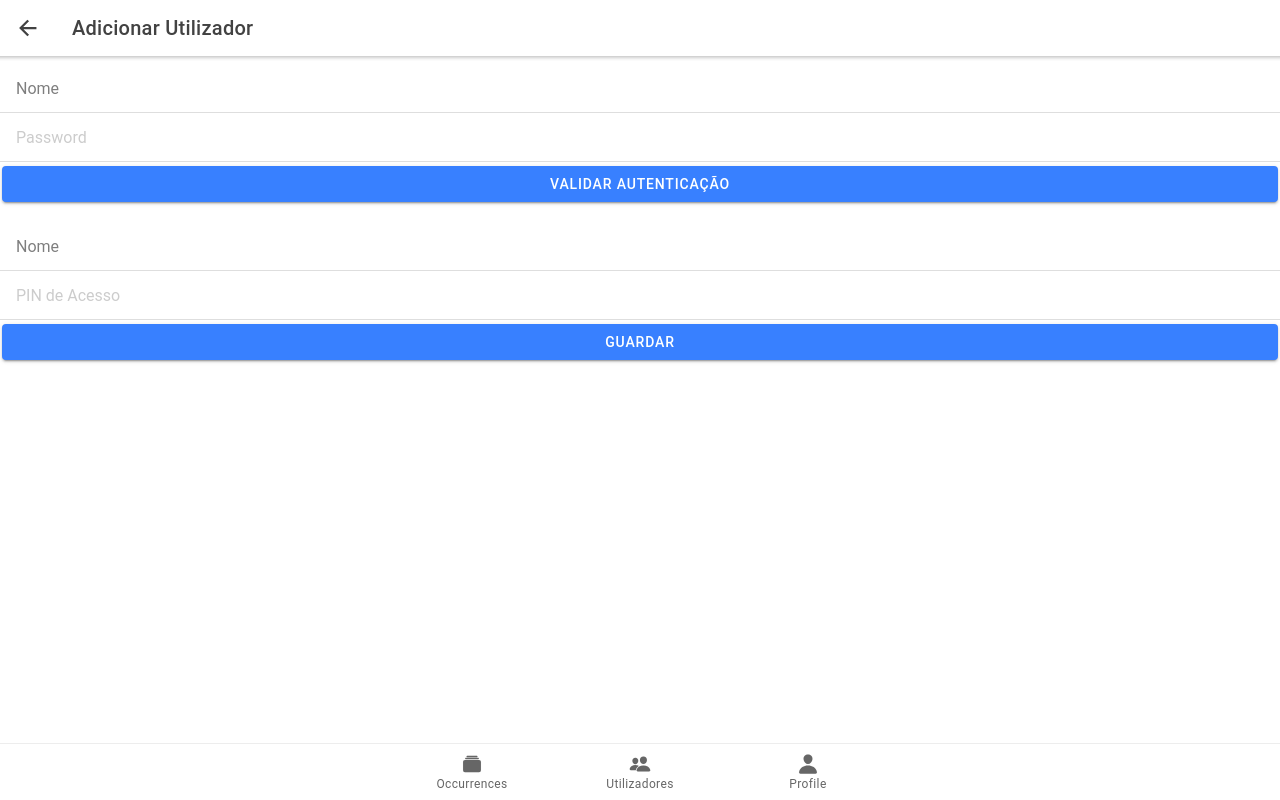
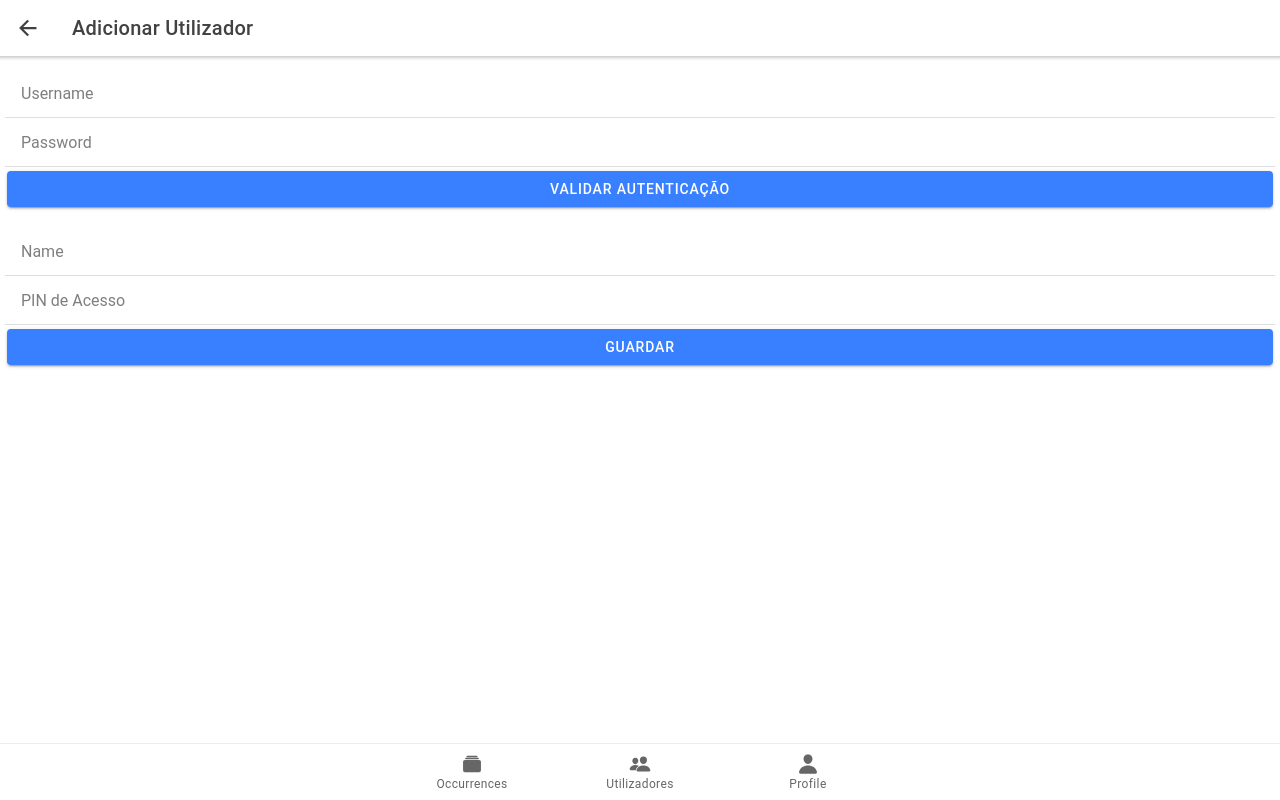
Before and after one commit to ruicosta1933/react-ionic, a React (Create React App) app: page /addUser in a window 1280 px wide. Built offline with nearby package versions, Linux system fonts and the light colour scheme.

Commit message:
Bugs Fixed

```diff
--- a/src/App.tsx
+++ b/src/App.tsx
@@ -40,9 +40,6 @@ setupIonicReact();
 const App: React.FC = () => (
   <IonApp>
     <IonReactRouter>
-        <Route path="/addUser" component={addUser} >
-            <AddUser />
-        </Route>
       <IonTabs>
         <IonRouterOutlet>
           <Route exact path="/tab1">
@@ -57,6 +54,9 @@ const App: React.FC = () => (
           <Route exact path="/">
             <Redirect to="/tab1" />
           </Route>
+          <Route path="/addUser" exact >
+            <AddUser />
+        </Route>
         </IonRouterOutlet>
         <IonTabBar slot="bottom">
           <IonTabButton tab="tab1" href="/tab1">
--- a/src/pages/Tab3.tsx
+++ b/src/pages/Tab3.tsx
@@ -1,5 +1,5 @@
 import { IonButton, IonButtons, IonCard, IonCardContent, IonCardHeader, IonCardSubtitle, IonCardTitle, IonCol, IonContent, IonGrid, IonHeader, IonIcon, IonPage, IonRow, IonText, IonTitle, IonToolbar } from '@ionic/react';
-import { arrowBackOutline, arrowForward, bookmarkOutline, chatboxEllipsesOutline, ellipsisHorizontal, imageOutline, personAddOutline } from 'ionicons/icons';
+import { albums, albumsOutline, arrowBackOutline, arrowForward, bookmarkOutline, chatboxEllipsesOutline, ellipsisHorizontal, imageOutline, personAddOutline } from 'ionicons/icons';
 import ExploreContainer from '../components/ExploreContainer';
 import './Tab3.css';
 
@@ -74,7 +74,7 @@ const Tab3: React.FC = () => {
 						<IonCol size="6">
 							<IonCard >
 								<IonCardContent>
-									<IonIcon icon={ imageOutline } />
+									<IonIcon icon={ albumsOutline } />
 									<IonCardTitle>147</IonCardTitle>
 									<IonCardSubtitle>Occurences</IonCardSubtitle>
 								</IonCardContent>
--- a/src/pages/addUser.tsx
+++ b/src/pages/addUser.tsx
@@ -1,10 +1,9 @@
-import { IonBackButton, IonButton, IonButtons, IonContent, IonGrid, IonHeader, IonIcon, IonInput, IonItem, IonList, IonPage, IonTitle, IonToolbar } from "@ionic/react";
+import { IonBackButton, IonButton, IonButtons, IonContent, IonGrid, IonHeader, IonIcon, IonInput, IonItem, IonList, IonPage, IonTitle, IonToolbar, useIonAlert } from "@ionic/react";
 import React, { useState } from "react";
 
 
 const AddUser: React.FC = () => {
-    const [text, setText] = useState<string>();
-
+    const [present] = useIonAlert();
     return (
         <IonPage>
             <IonHeader>
@@ -14,30 +13,42 @@ const AddUser: React.FC = () => {
                     </IonToolbar>
 
                     <IonButtons slot="start">
-                        <IonBackButton defaultHref="" />
+                        <IonBackButton defaultHref="/tab2" />
                     </IonButtons>
                 </IonToolbar>
             </IonHeader>
             <IonContent fullscreen>
+                <IonGrid>
                 <IonList>
                     <IonItem>
-                        <IonInput value={text} placeholder="Nome" onIonChange={e => setText(e.detail.value!)}></IonInput>
+                        <IonInput placeholder="Username" required></IonInput>
                     </IonItem>
                     <IonItem>
-                        <IonInput placeholder="Password" disabled ></IonInput>
+                        <IonInput placeholder="Password" type="password"  required></IonInput>
                     </IonItem>
-                    <IonButton expand="block">Validar Autenticação</IonButton>
+                    <IonButton expand="block" onClick={() =>
+                              present({
+                                cssClass: 'my-css',
+                                header: 'Validar Autenticação',
+                                message: 'Autenticação realizada com sucesso! Os dados de acesso ao servidor são válidos.',
+                                buttons: [
+                                  { text: 'OK', handler: (d) => console.log('ok pressed') },
+                                ],
+                                onDidDismiss: (e) => console.log('did dismiss'),
+                              })
+                            }>Validar Autenticação</IonButton>
                 </IonList>
 
                 <IonList>
                     <IonItem>
-                        <IonInput value={text} placeholder="Nome" onIonChange={e => setText(e.detail.value!)}></IonInput>
+                        <IonInput placeholder="Name"></IonInput>
                     </IonItem>
                     <IonItem>
-                        <IonInput placeholder="PIN de Acesso" disabled ></IonInput>
+                        <IonInput placeholder="PIN de Acesso" type="password" ></IonInput>
                     </IonItem>
                     <IonButton expand="block">Guardar</IonButton>
                 </IonList>
+                </IonGrid>
             </IonContent>
         </IonPage>
     );
```
